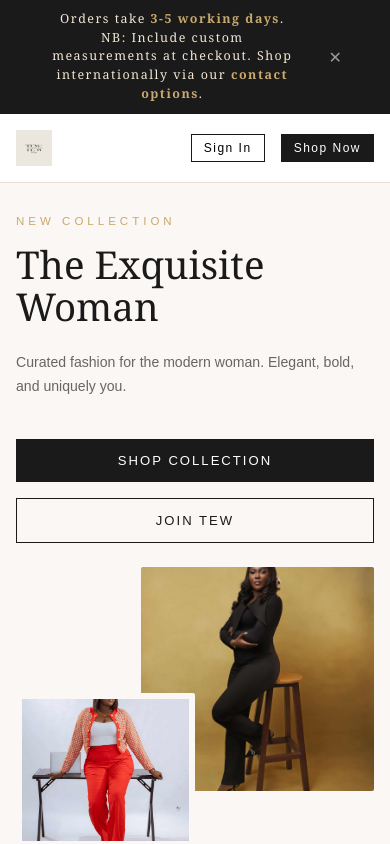
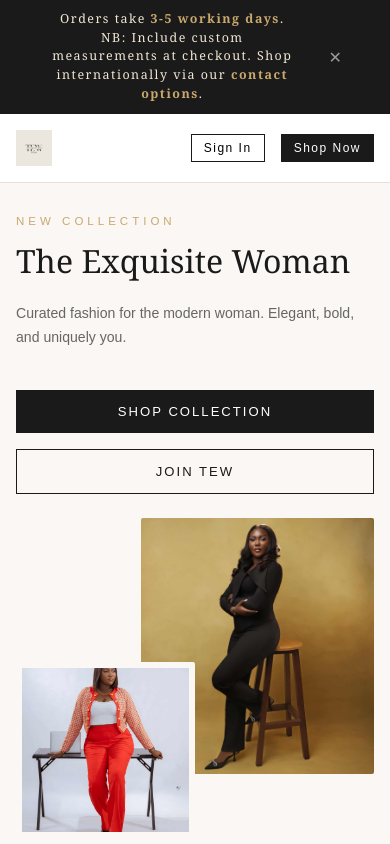
Before and after one commit to preciousprestige/tew, a React (Create React App) app: page / in a window 390 px wide. Shown: the top 844 px of the page. Built offline with nearby package versions, Linux system fonts and the light colour scheme; no server answers.

Commit message:
fix: reduce hero title size on small mobile

```diff
--- a/src/Welcome.css
+++ b/src/Welcome.css
@@ -51,3 +51,8 @@
   .welcome-features { grid-template-columns: 1fr; }
   .feature-item { padding: 1.5rem 1rem; border-right: none; border-bottom: 1px solid #e8e0d8; }
 }
+
+@media (max-width: 480px) {
+  .hero-title { font-size: 2rem; }
+  .hero-images { height: 320px; }
+}
```
